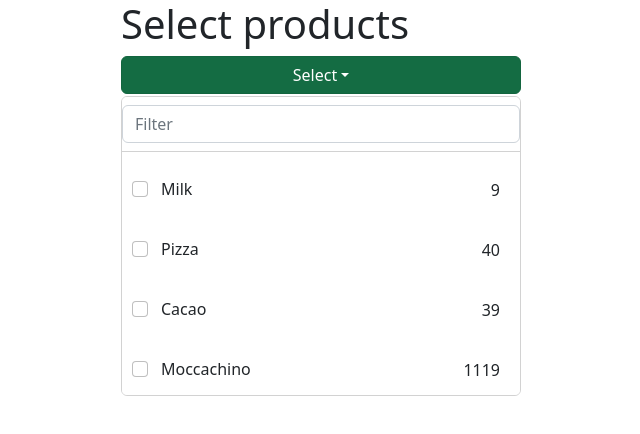
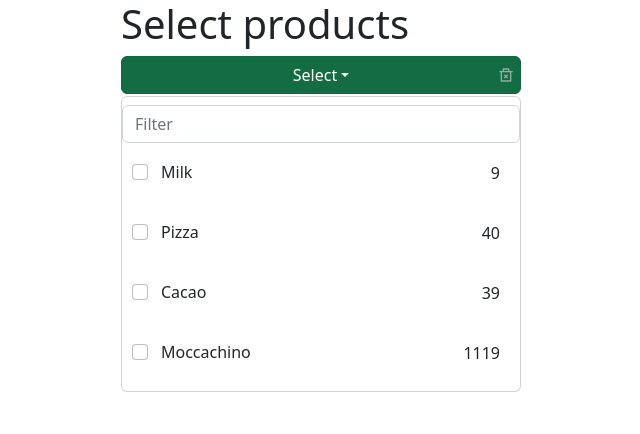
Before and after one commit to Dead-Reaven/iq-pizz, a React (Create React App) app: page / in a window 1280 px wide. Both pictures are taken after a click on the button "Select". Shown: the top 434 px of the page, without its empty margins (319-959 px from the left). Built offline with nearby package versions, Linux system fonts and the light colour scheme.

Commit message:
clear feture added

```diff
--- a/src/components/UI/SearchAddition/SearchAddition.css
+++ b/src/components/UI/SearchAddition/SearchAddition.css
@@ -17,6 +17,33 @@
 	padding: 15px;
 }
 
+.product-search-box {
+	width: 100%;
+	padding: 0px;
+	border: 0px solid;
+	position: relative;
+}
+.product-search {
+	width: 100%;
+	flex: 1000;
+}
+.product-search-box-clear {
+	position: absolute;
+	right: 5px;
+	top: 5px;
+	/* top: 50%;
+	right: 25px;
+	transform: translate(15px, -50%); */
+	background: none;
+	color: rgba(187, 183, 183, 0.828);
+	width: 20px;
+	height: 20px;
+}
+.product-search-box-clear:focus,
+.product-search-box-clear:hover {
+	color: red;
+	border: none;
+}
 .product-item {
 	display: flex;
 	justify-content: space-between;
--- a/src/components/UI/SearchAddition/SearchAddition.tsx
+++ b/src/components/UI/SearchAddition/SearchAddition.tsx
@@ -1,13 +1,12 @@
 import React, { useState } from 'react'
-import { Form, Dropdown, Button } from 'react-bootstrap'
+import { Form, Dropdown, Button, ButtonGroup } from 'react-bootstrap'
 import './SearchAddition.css'
+import { RiDeleteBack2Fill, RiDeleteBin2Line } from 'react-icons/ri'
 
 // interface Options {
 // 	label: string
-// 	id: number
 // 	price: number
-// 	quantity: number
-// 	isCheked: boolean
+
 // }
 
 // interface Props {
@@ -98,6 +97,20 @@ const ProductDropdown = () => {
 			.map((el) => el.label + (el.quantity > 1 ? el.quantity : ''))
 			.toLocaleString()
 	}
+
+	const clearCheked = () => {
+		setChecked(
+			checked.map((el) => {
+				return {
+					...el,
+					isChecked: false,
+					totalPrice: el.price,
+					quantity: 0,
+				}
+			})
+		)
+	}
+
 	return (
 		<>
 			<Dropdown show={showDropdown} className=''>
@@ -108,14 +121,34 @@ const ProductDropdown = () => {
 					onClick={() => setShowDropdown((prev) => !prev)}
 				>
 					{checkedToString() || 'Select'}
+					<button
+						className='product-search-box-clear'
+						onClick={() => {
+							clearCheked()
+							setShowDropdown((prev) => !prev)
+						}}
+					>
+						<RiDeleteBin2Line />
+					</button>
 				</Dropdown.Toggle>
 				<Dropdown.Menu className='product-dropdown-menu w-100 '>
-					<Form.Control
-						placeholder='Filter'
-						onChange={handleSearchChange}
-						className='product-search-box'
-					/>
-					<Dropdown.Divider />
+					<ButtonGroup className='product-search-box'>
+						<Form.Control
+							placeholder='Filter'
+							onChange={handleSearchChange}
+							className='product-search'
+							value={searchTerm}
+						/>
+						{searchTerm.length ? (
+							<button
+								className='product-search-box-clear'
+								onClick={() => setSearchTerm('')}
+							>
+								<RiDeleteBin2Line />
+							</button>
+						) : null}
+					</ButtonGroup>
+					{/* <Dropdown.Divider /> */}
 					<Form>
 						{filteredProducts.map(
 							({ id, isChecked, label, quantity, price, totalPrice }) => {
```
